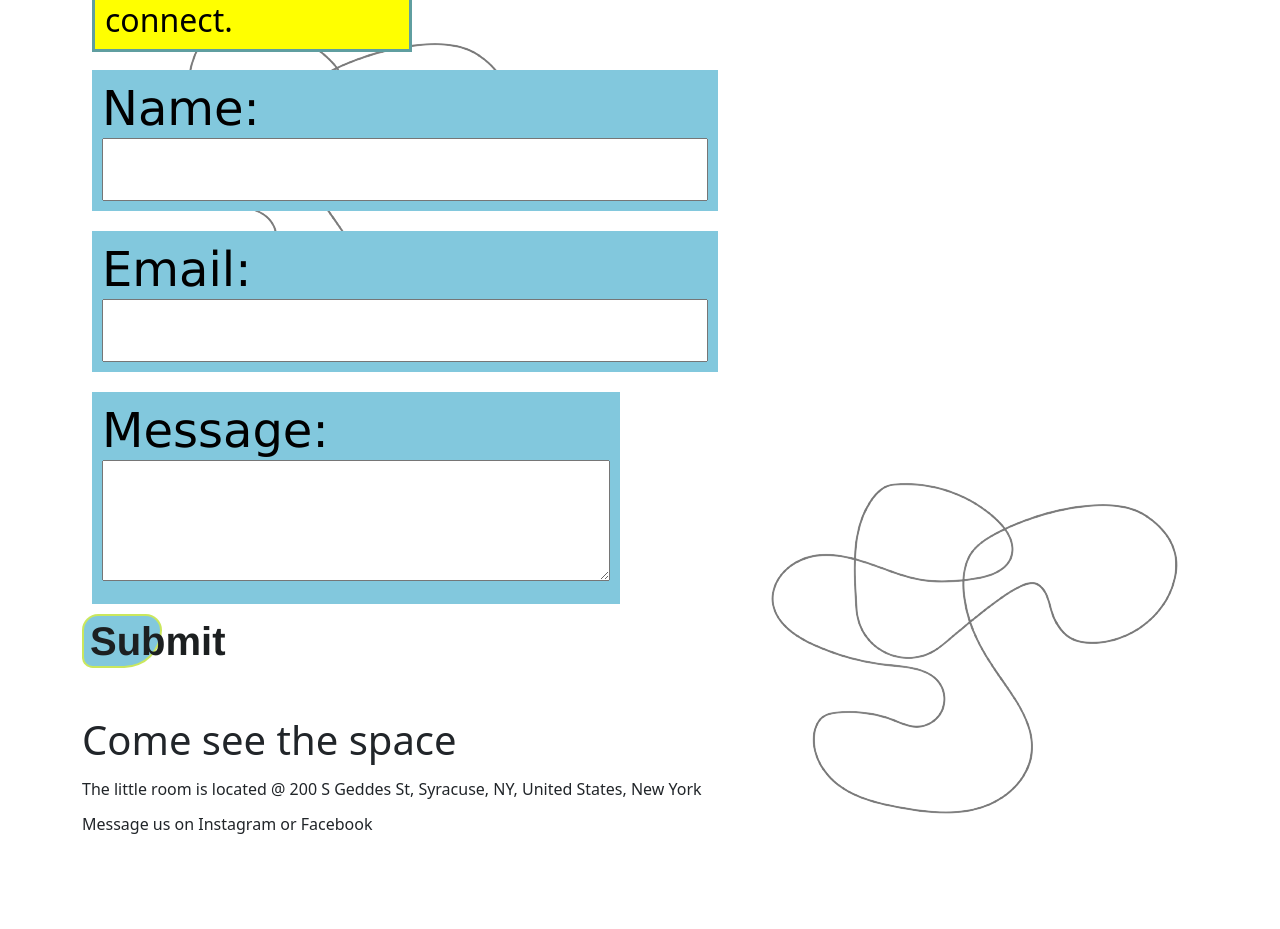
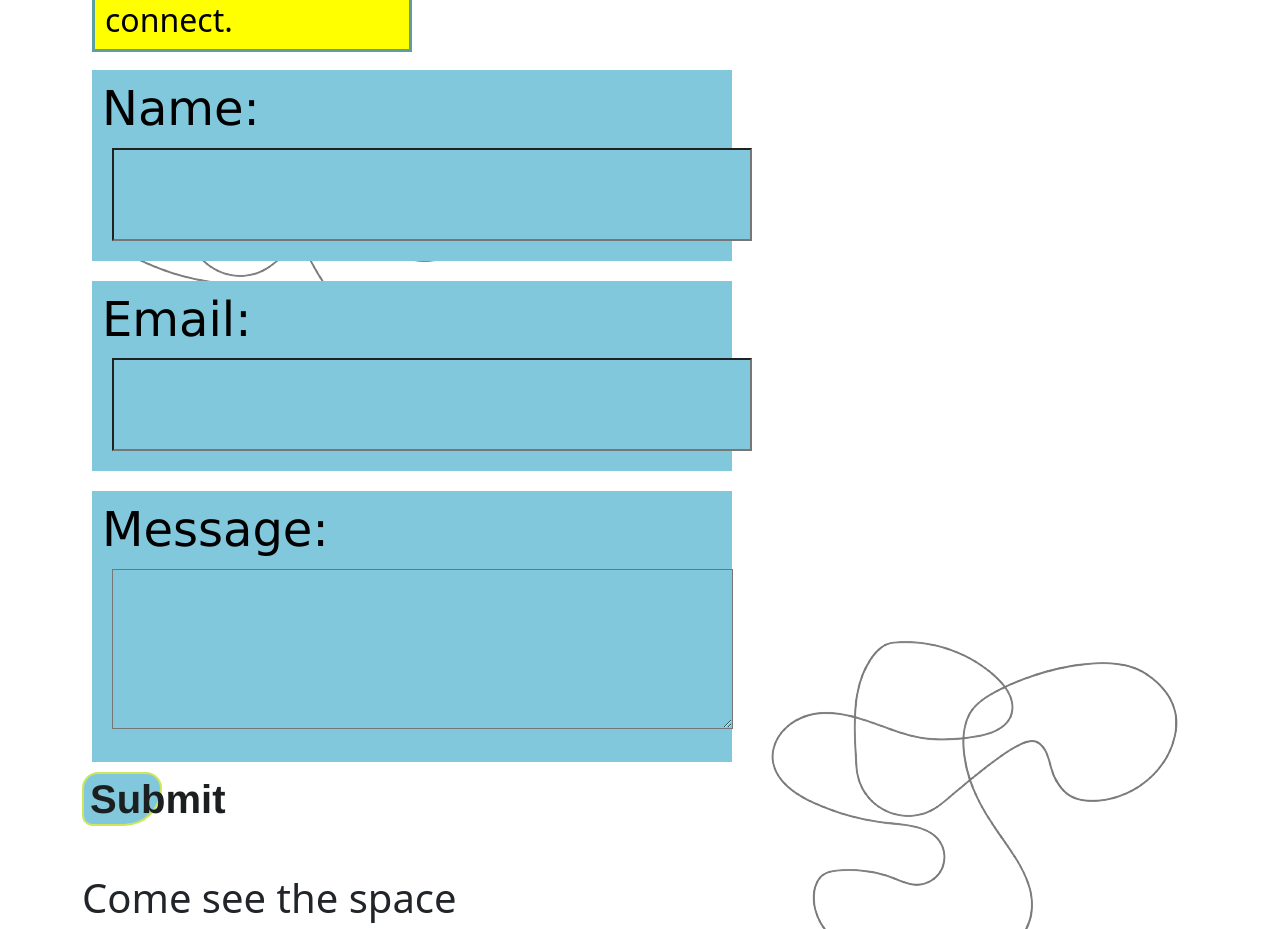
Before and after one commit to lucidbrawler/littleroomweb, a React (Create React App) app: page /contact in a window 1280 px wide. Shown: the part 480-1409 px from the top of the page. Before the commit the page ends 1330 px from the top, so only its background shows below. Built offline with nearby package versions, Linux system fonts and the light colour scheme; the HTML template or start-up script is replaced by a standard one.

Commit message:
minus a div? plus class on label?

```diff
--- a/src/routes/contact.js
+++ b/src/routes/contact.js
@@ -45,21 +45,21 @@ const ContactForm = () => {
       <div  className="">
         <label className="par2" htmlFor="name">Name:
         <br/>
-        <input type="text" id="name" required />
+        <input className="par2" type="text" id="name" required />
         </label>
 
       </div>
       <div  className="">
         <label className="par2" htmlFor="email">Email:
         <br/>
-        <input type="email" id="email" required />
+        <input className="par2" type="email" id="email" required />
         </label>
 
       </div>
       <div  className="">
         <label className="par2" htmlFor="message">Message:
         <br/>
-        <textarea id="message" required />
+        <textarea className="par2" id="message" required />
         </label>
 
       </div>
```
